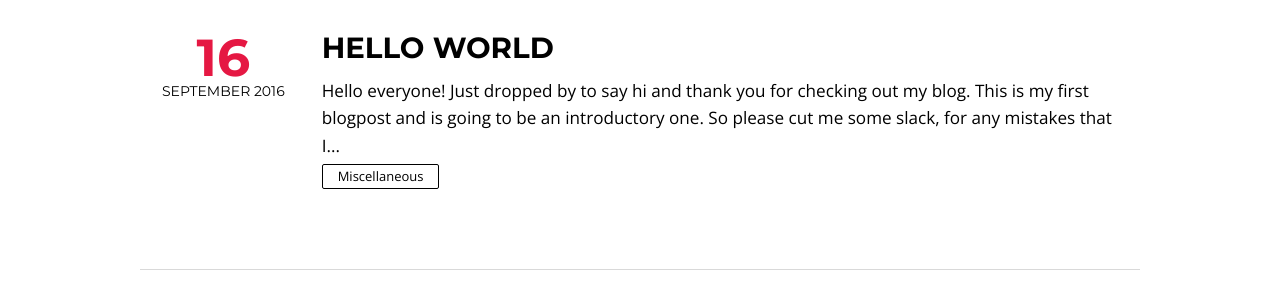
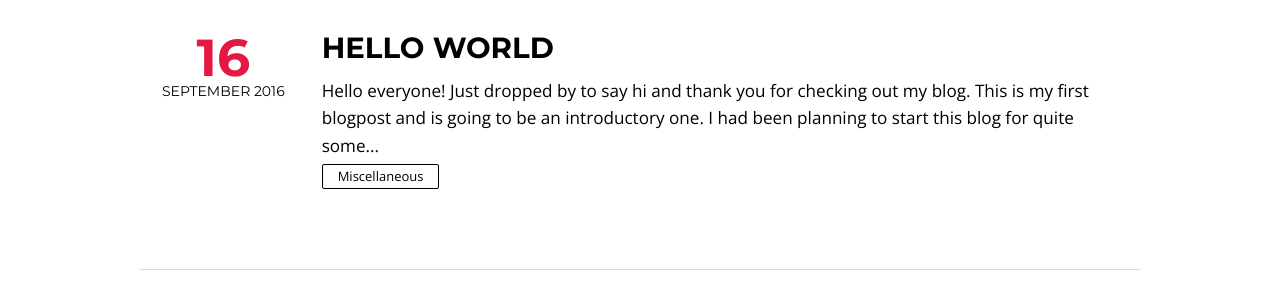
Before and after one commit to prashantsolanki3/amnagrawal.github.io, a Jekyll site: the page built from index.html, in a window 1280 px wide. Shown: the part 508-808 px from the top of the page. Built offline with Jekyll 4.4.1, drawn with Linux system fonts in a browser that asks for light colours; nearby versions of some CDN libraries; the list of posts is cut into pages by our own code; some of the changed lines change nothing that is shown.

Commit message:
following advice

```diff
--- a/_posts/2016-09-16-hello-world.md
+++ b/_posts/2016-09-16-hello-world.md
@@ -9,9 +9,7 @@
 share: true
 ---
 
-Hello everyone! Just dropped by to say hi and thank you for checking out my blog. This is my first blogpost and is going to be an introductory one. So please cut me some slack, for any mistakes that I may make in this or few of the upcoming posts.
-
-So friends, I hope you all are doing good and very happy with your lives. And if you aren't, I wish the same happen to you very soon. But no matter what, it seems like you have nothing else to do. I mean you guys have time to even check out an introductory post like this (lulz). God help you poor souls! Though I don't believe in God as much as I don't believe in unicorns and yetis, but lets save this topic for some other time.
+Hello everyone! Just dropped by to say hi and thank you for checking out my blog. This is my first blogpost and is going to be an introductory one.
 
 I had been planning to start this blog for quite some time now, but due to various reasons (or excuses as some might call it), I couldn't do it. Now having set up this blog, I am now wondering what to write about. Hence, a simple introductory post.
 
```
